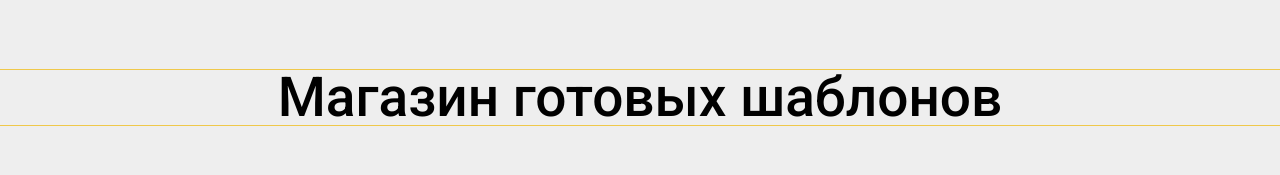
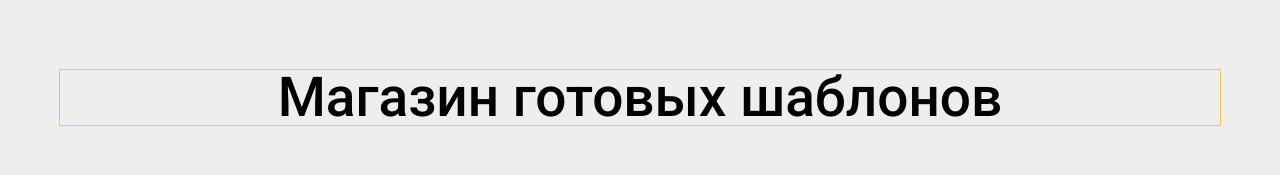
Before and after one commit to NataliaIlina/38944-nerds, a website: page catalog.html in a window 1280 px wide. Shown: the part 122-297 px from the top of the page. Drawn offline with Linux system fonts and the light colour scheme.

Commit message:
+небольшие правки

```diff
--- a/less/blocks/page-header.less
+++ b/less/blocks/page-header.less
@@ -21,7 +21,8 @@
   }
 
   &__title{
-    margin: 77px 0;
+    .inner();
+    margin: 77px auto;
     text-align: center;
     font-size: @font-size-h1;
     line-height: @line-height-h1;
```
Also changed, not shown: css/style.css, css/style.min.css.
